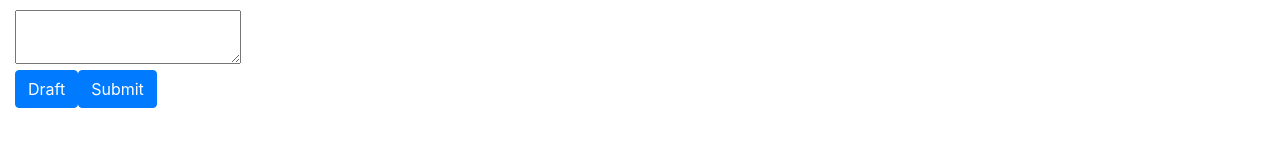
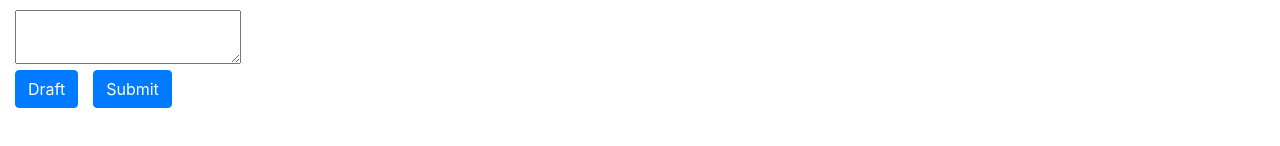
Before and after one commit to task-management-xapiens-batch-2/front-end-big-case, a React (Create React App) app: page /new-project in a window 1280 px wide. Shown: the part 218-364 px from the top of the page. Built offline with nearby package versions, Linux system fonts and the light colour scheme.

Commit message:
Cleaned up UI Button

```diff
--- a/src/components/Navbar.component.jsx
+++ b/src/components/Navbar.component.jsx
@@ -86,7 +86,7 @@ const NavigationBar = () => {
             Add New Project
           </Nav.Link>
           <Button
-            className="d-flex justify-content-center align-items-center"
+            className="d-flex justify-content-center align-items-center ml-2"
             variant="outline-danger"
             onClick={() => {
               localStorage.clear();
--- a/src/pages/AddNewProject.js
+++ b/src/pages/AddNewProject.js
@@ -4,7 +4,7 @@ import InputComponent from "../components/Input.component";
 
 const AddNewProject = () => {
   return (
-    <div className="container-fluid">
+    <div className="add-project-section container-fluid">
       <h1>Add New Project</h1>
       <div>
         <InputComponent
@@ -20,7 +20,7 @@ const AddNewProject = () => {
         <textarea />
       </div>
       <div>
-        <ButtonComponent title="Draft" />
+        <ButtonComponent title="Draft"  />
         <ButtonComponent title="Submit" />
       </div>
     </div>
--- a/src/styles/index.scss
+++ b/src/styles/index.scss
@@ -43,6 +43,12 @@ li {
   }
 }
 
+.add-project-section {
+  button {
+    margin-right: 15px;
+  }
+}
+
 
 @media screen and (max-width: 991px) {
 
```
